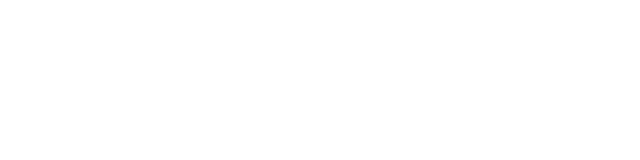
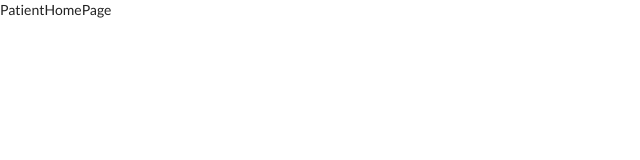
Before and after one commit to HackathonGroup9/emergency-department-transfers-from-nursing-homes, a React (Create React App) app in the folder frontend/: page /patienthomepage in a window 1280 px wide. Before the commit this address had no page. Shown: the top 160 px of the page, without its empty margins (0-640 px from the left). Built offline with nearby package versions, Linux system fonts and the light colour scheme.

Commit message:
added axios, do "npm i axios"

```diff
--- a/frontend/package.json
+++ b/frontend/package.json
@@ -6,6 +6,7 @@
     "@testing-library/jest-dom": "^5.16.5",
     "@testing-library/react": "^13.4.0",
     "@testing-library/user-event": "^13.5.0",
+    "axios": "^1.3.4",
     "react": "^18.2.0",
     "react-dom": "^18.2.0",
     "react-router-dom": "^6.8.2",
--- a/frontend/src/App.js
+++ b/frontend/src/App.js
@@ -2,13 +2,14 @@
 // import PatientListPage from "./pages/PatientListPage";
 
 import{BrowserRouter, Routes,Route} from "react-router-dom"
+import { PatientHomePage } from "./pages/PatientHomePage";
 
 function App() {
   return (
     <div className="App">
       <BrowserRouter>
         <Routes>
-          <Route path="/" element/>
+          <Route path="/patienthomepage" element={<PatientHomePage/>}/>
         </Routes>
       </BrowserRouter>
 
--- /dev/null
+++ b/frontend/src/pages/PatientHomePage.jsx
@@ -0,0 +1,12 @@
+import React from 'react'
+
+
+
+
+export const PatientHomePage = () => {
+  return (
+    <div>
+        PatientHomePage
+    </div>
+  )
+}
```
Also changed, not shown: frontend/src/pages/PatientHomePage.js (deleted), 1 other file (tests, documents, lock files or other folders).
